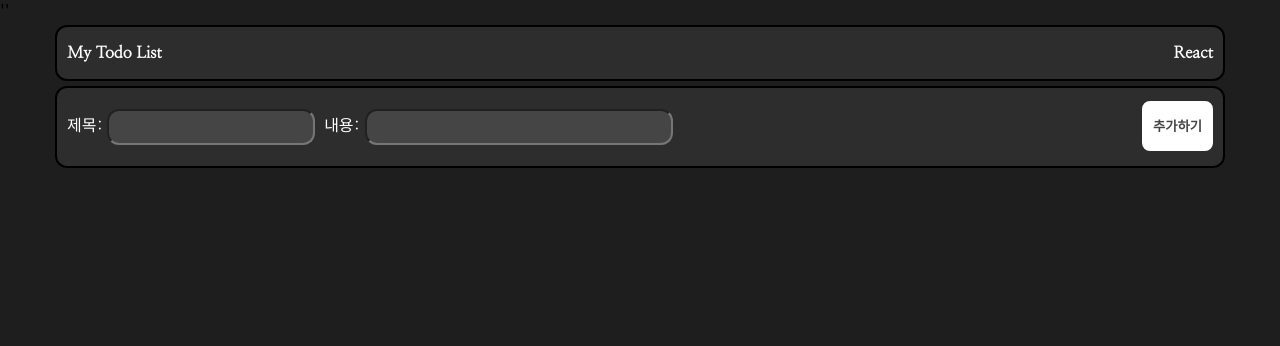
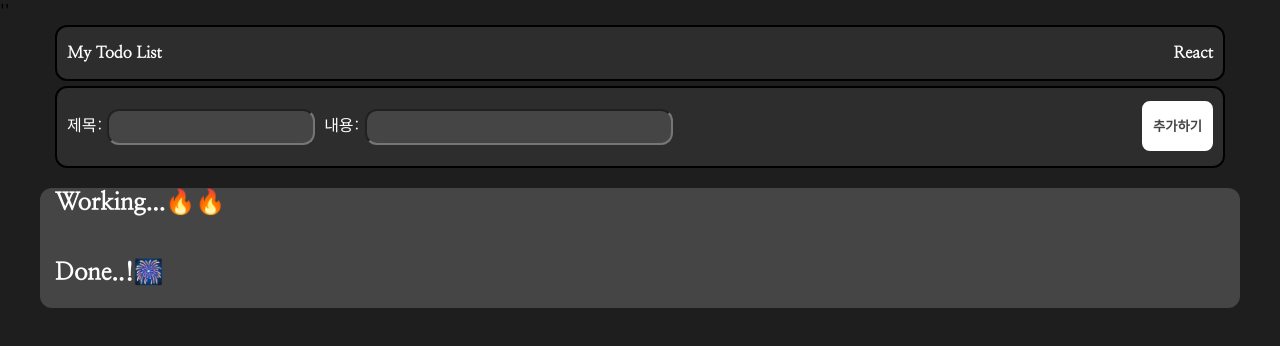
Before and after one commit to DecidedCard/React-todolist, a React (Create React App) app: page / in a window 1280 px wide. Shown: the top 346 px of the page. Built offline with nearby package versions, Linux system fonts and the light colour scheme.

Commit message:
refactor: 컴포넌트 분리

```diff
--- a/src/components/Main.jsx
+++ b/src/components/Main.jsx
@@ -4,12 +4,18 @@ import TodoCard from "./TodoCard";
 function Main({ contents, setContents }) {
   return (
     <main>
-      <TodoCard contents={contents} setContents={setContents} isActive={true} />
-      <TodoCard
-        contents={contents}
-        setContents={setContents}
-        isActive={false}
-      />
+      <section className="todolist">
+        <TodoCard
+          contents={contents}
+          setContents={setContents}
+          isActive={true}
+        />
+        <TodoCard
+          contents={contents}
+          setContents={setContents}
+          isActive={false}
+        />
+      </section>
     </main>
   );
 }
--- a/src/components/TodoCard.jsx
+++ b/src/components/TodoCard.jsx
@@ -24,11 +24,14 @@ function TodoCard({ contents, setContents, i, isActive }) {
   };
 
   return (
-    <section className="todolist">
-      {contents.map((i) => {
-        return (
-          <>
-            <h2>{isActive ? "Working...🔥🔥" : "Done..!🎆"}</h2>
+    <>
+      <h2>{isActive ? "Working...🔥🔥" : "Done..!🎆"}</h2>
+      <ul className="card-list">
+        {contents.map((i) => {
+          if (isActive === i.isDone) {
+            return false;
+          }
+          return (
             <li key={i.id} className="todo-card">
               <h3>{i.title}</h3>
               <p>{i.content}</p>
@@ -41,10 +44,10 @@ function TodoCard({ contents, setContents, i, isActive }) {
                 </button>
               </p>
             </li>
-          </>
-        );
-      })}
-    </section>
+          );
+        })}
+      </ul>
+    </>
   );
 }
 
```
